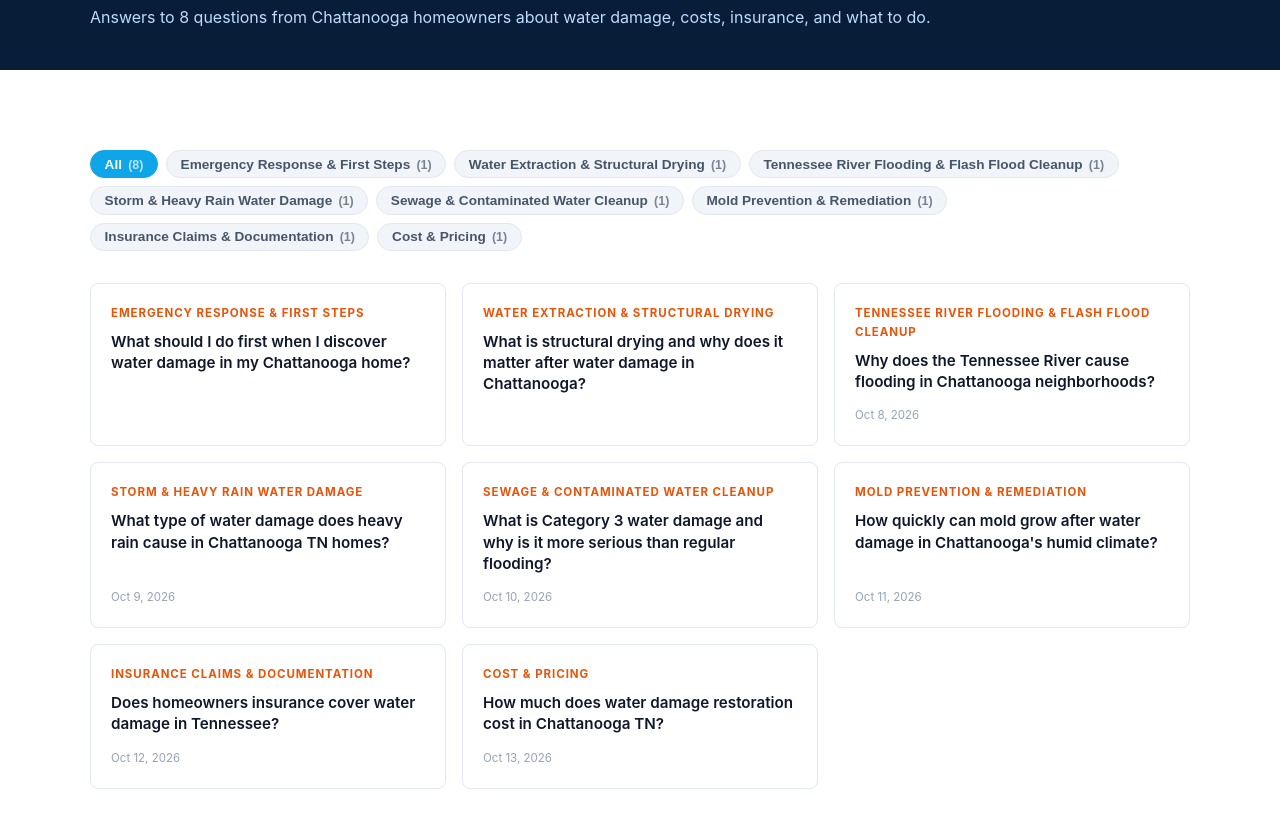
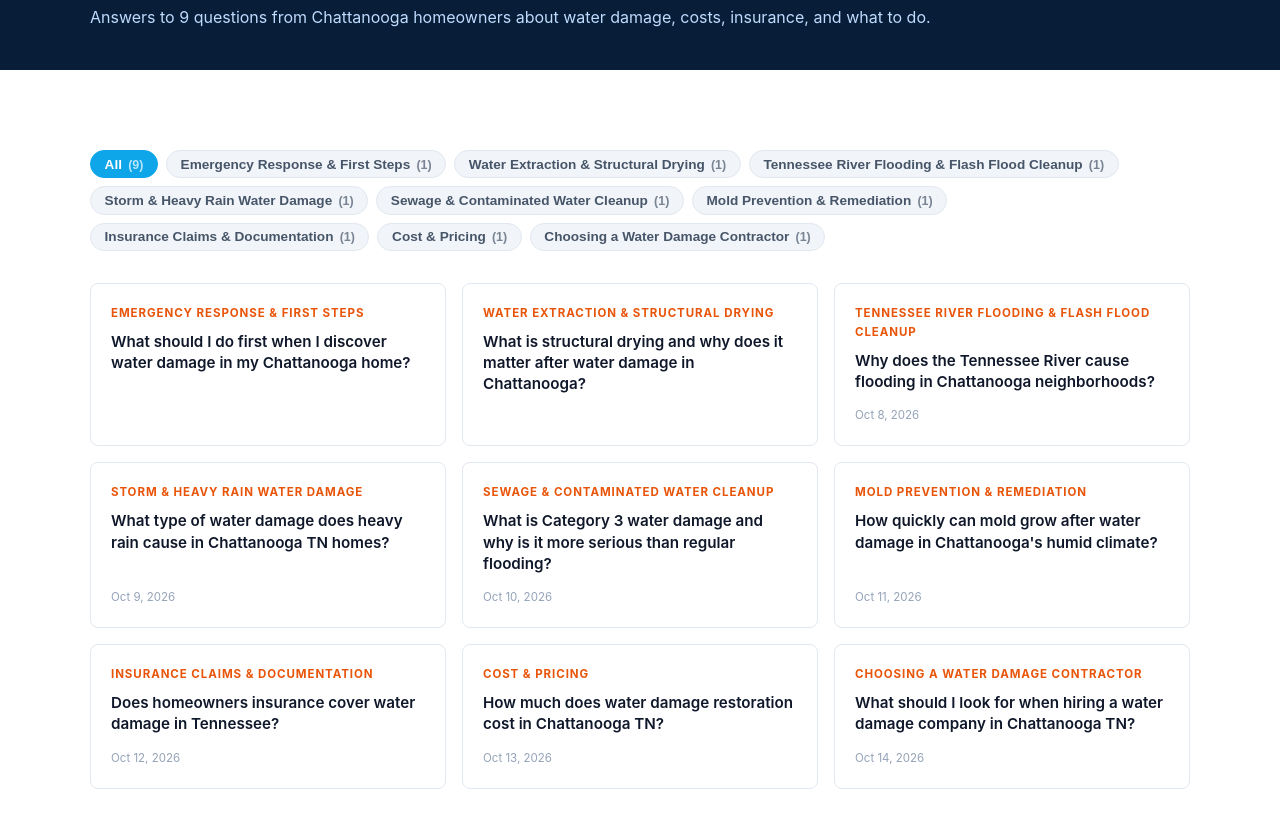
Before and after one commit to janmalmstrom/chattanooga-water, a plain HTML site: page faq/index.html in a window 1280 px wide. Shown: the part 242-1069 px from the top of the page. Drawn offline with Linux system fonts and the light colour scheme.

Commit message:
chore(faq-index): update — 9 pages

```diff
--- a/faq/index.html
+++ b/faq/index.html
@@ -4,7 +4,7 @@
   <meta charset='UTF-8'>
   <meta name='viewport' content='width=device-width, initial-scale=1.0'>
   <title>Water Damage FAQ Chattanooga | Restoration, Insurance, Cost Questions Answered</title>
-  <meta name='description' content='Expert answers to 8+ water damage questions in Chattanooga — restoration, insurance, cost, mold, and how to choose a contractor.'>
+  <meta name='description' content='Expert answers to 9+ water damage questions in Chattanooga — restoration, insurance, cost, mold, and how to choose a contractor.'>
   <link rel='canonical' href='https://[object Object]/faq/'>
   <link rel='stylesheet' href='/style.css'>
   <script type='application/ld+json'>
@@ -113,14 +113,14 @@
 <section class='page-hero'>
   <div class='container'>
     <h1>Water Damage FAQ &mdash; Chattanooga, TN</h1>
-    <p>Answers to 8 questions from Chattanooga homeowners about water damage, costs, insurance, and what to do.</p>
+    <p>Answers to 9 questions from Chattanooga homeowners about water damage, costs, insurance, and what to do.</p>
   </div>
 </section>
 
 <section class='section'>
   <div class='container'>
     <div class="faq-filters">
-      <button class="faq-filter active" data-filter="all">All <span class="faq-filter-count">(8)</span></button>
+      <button class="faq-filter active" data-filter="all">All <span class="faq-filter-count">(9)</span></button>
       <button class="faq-filter" data-filter="emergency-response-first-steps">Emergency Response & First Steps <span class="faq-filter-count">(1)</span></button>
       <button class="faq-filter" data-filter="water-extraction-structural-drying">Water Extraction & Structural Drying <span class="faq-filter-count">(1)</span></button>
       <button class="faq-filter" data-filter="tennessee-river-flooding-flash-flood-cleanup">Tennessee River Flooding & Flash Flood Cleanup <span class="faq-filter-count">(1)</span></button>
@@ -129,6 +129,7 @@
       <button class="faq-filter" data-filter="mold-prevention-remediation">Mold Prevention & Remediation <span class="faq-filter-count">(1)</span></button>
       <button class="faq-filter" data-filter="insurance-claims-documentation">Insurance Claims & Documentation <span class="faq-filter-count">(1)</span></button>
       <button class="faq-filter" data-filter="cost-pricing">Cost & Pricing <span class="faq-filter-count">(1)</span></button>
+      <button class="faq-filter" data-filter="choosing-a-water-damage-contractor">Choosing a Water Damage Contractor <span class="faq-filter-count">(1)</span></button>
     </div>
     <div class="faq-grid">
         <div class="faq-card" data-silo="emergency-response-first-steps">
@@ -168,6 +169,11 @@
           <div class="faq-card-cat">Cost & Pricing</div>
           <a href="/faq/how-much-does-water-damage-restoration-cost-in-chattanooga-tn/">How much does water damage restoration cost in Chattanooga TN?</a>
           <div class="faq-card-date">Oct 13, 2026</div>
+        </div>
+        <div class="faq-card" data-silo="choosing-a-water-damage-contractor">
+          <div class="faq-card-cat">Choosing a Water Damage Contractor</div>
+          <a href="/faq/what-should-i-look-for-when-hiring-a-water-damage-company-in-chattanooga-tn/">What should I look for when hiring a water damage company in Chattanooga TN?</a>
+          <div class="faq-card-date">Oct 14, 2026</div>
         </div>
       </div>
 
```
